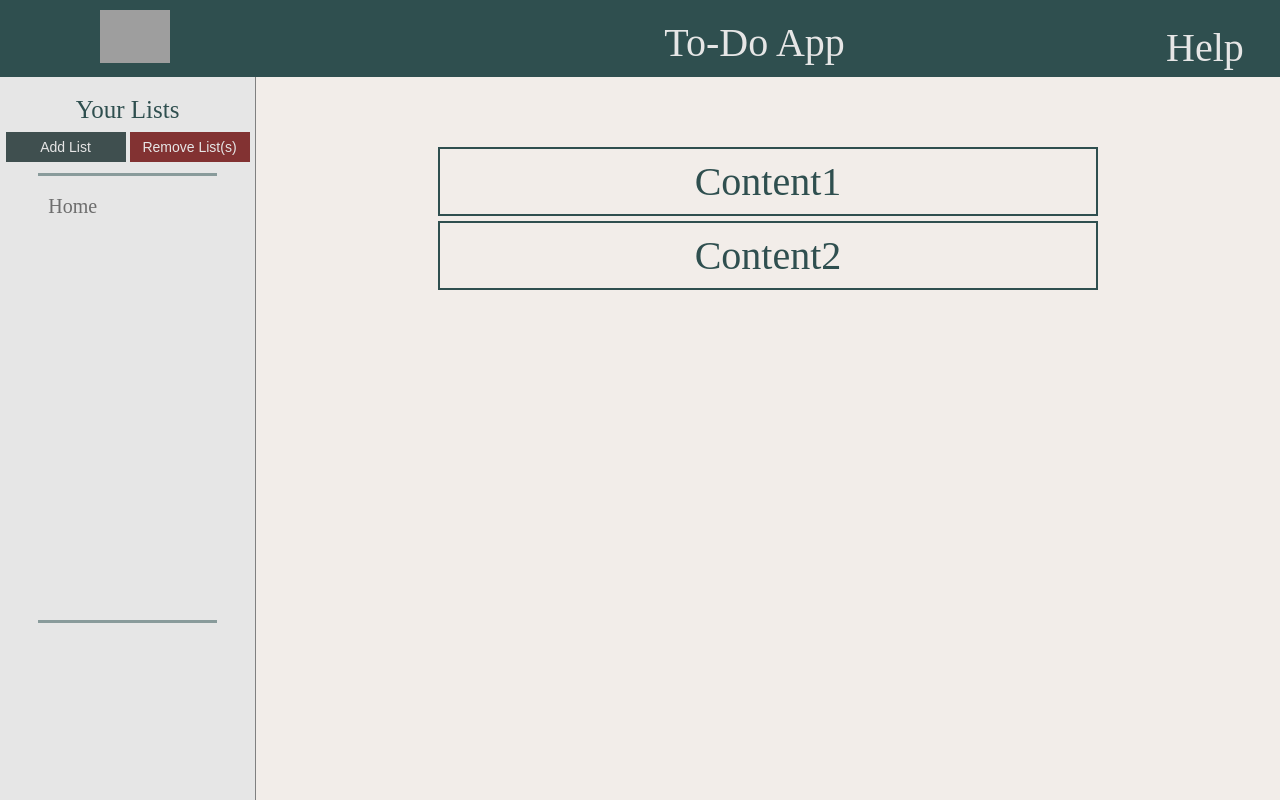
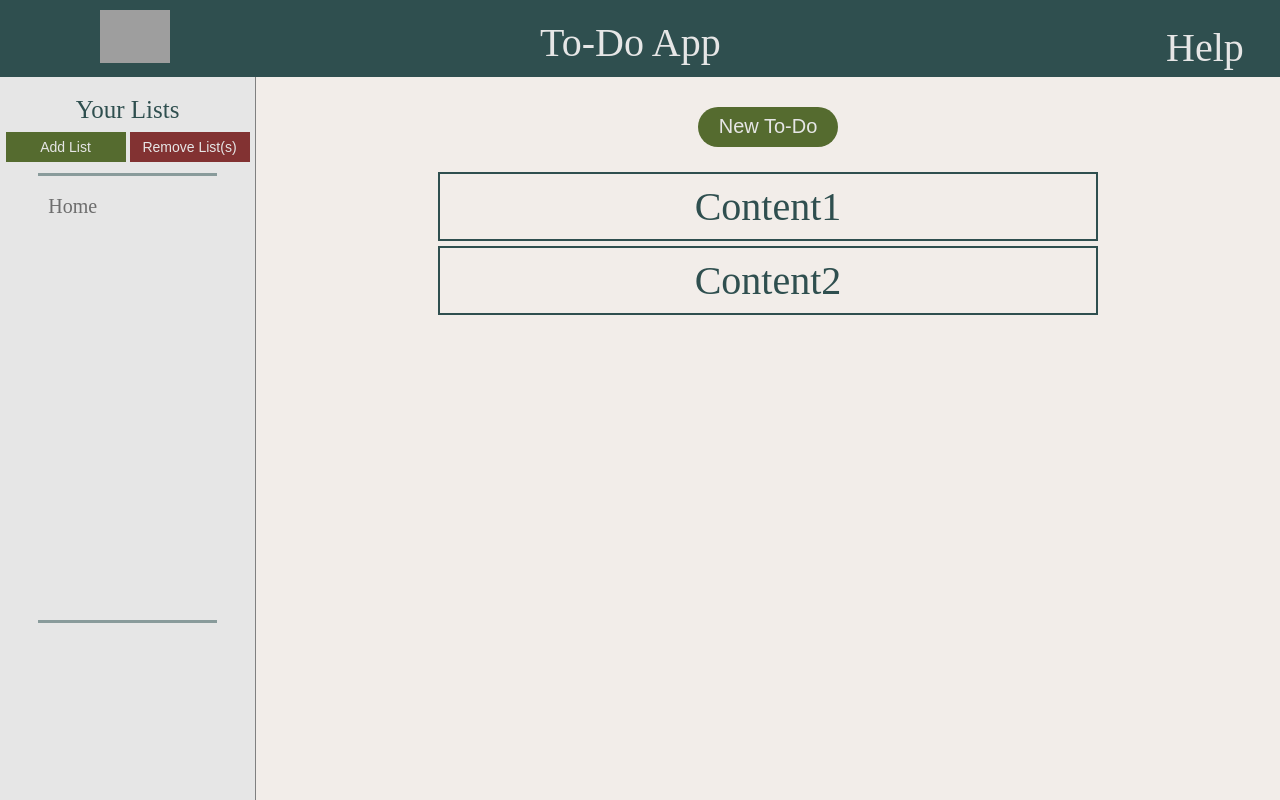
Before and after one commit to DiosAkhilleus/to-do-list, a plain HTML site: page index.html in a window 1280 px wide. Drawn offline with Linux system fonts and the light colour scheme; grey boxes are pictures that could not be loaded.

Commit message:
added New To-Do button

```diff
--- a/index.html
+++ b/index.html
@@ -30,6 +30,7 @@
                 </div>
             </div>
             <div id='main'>
+                <button id='new-to-do'>New To-Do</button>
                 <div id='main-container'>
                     <div class='to-do-element'>Content1</div>
                     <div class='to-do-element'>Content2</div>
--- a/styles.css
+++ b/styles.css
@@ -40,7 +40,7 @@ body {
 #nav-title {
    position:absolute;
    color:#E6E6E6;
-   right:34%;
+   right:43.7vw;
    top: 25%;
    font-size:40px;
    user-select: none;
@@ -81,13 +81,13 @@ body {
 #button-container{
     text-align:center;
 }
-#add, #remove, #finished, #done {
+#add, #remove, #done {
     height:30px;
     width:120px;
     min-height:30px;
     min-width:120px;
     border:none;
-    background-color:rgb(63, 79, 79);
+    background-color:darkolivegreen;
     color:#E6E6E6;
     font-size:14px;
     user-select: none;
@@ -98,9 +98,9 @@ body {
 #done {
     margin-top:10px;
 }
-#add:hover, #done:hover{
+#add:hover, #done:hover, #new-to-do:hover{
     cursor:pointer;
-    background-color:rgb(100, 124, 124);
+    background-color:rgb(130, 155, 87);
 }
 #remove:hover {
     cursor: pointer;
@@ -144,13 +144,24 @@ transition: color 0.2s linear 0s;
     background-color:rgb(242, 237, 233);
     grid-column: 4 / span 12;
     overflow:hidden;
+    text-align: center;
+}
+#new-to-do {
+    width:140px;
+    height:40px;
+    margin-top:30px;
+    background-color:darkolivegreen;
+    color: #E6E6E6;
+    border:none;
+    font-size:20px;
+    border-radius: 20px;
 }
 #main-container {
     width:80%;
     height:80%;
     max-height:80%;
     margin:auto;
-    margin-top:65px;
+    margin-top:20px;
     overflow:auto;
 }
 .to-do-element {
```
